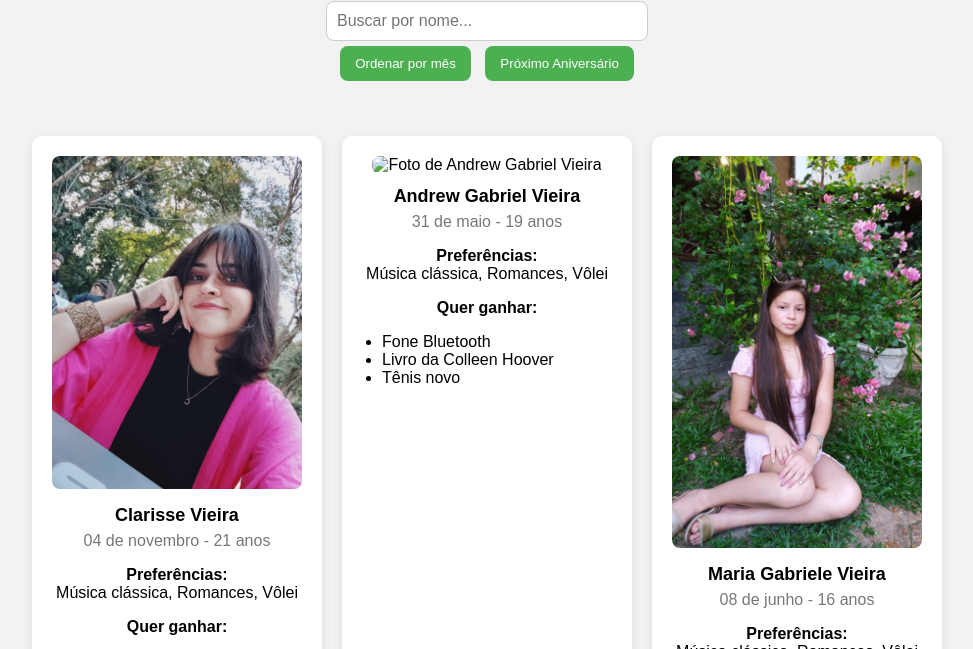
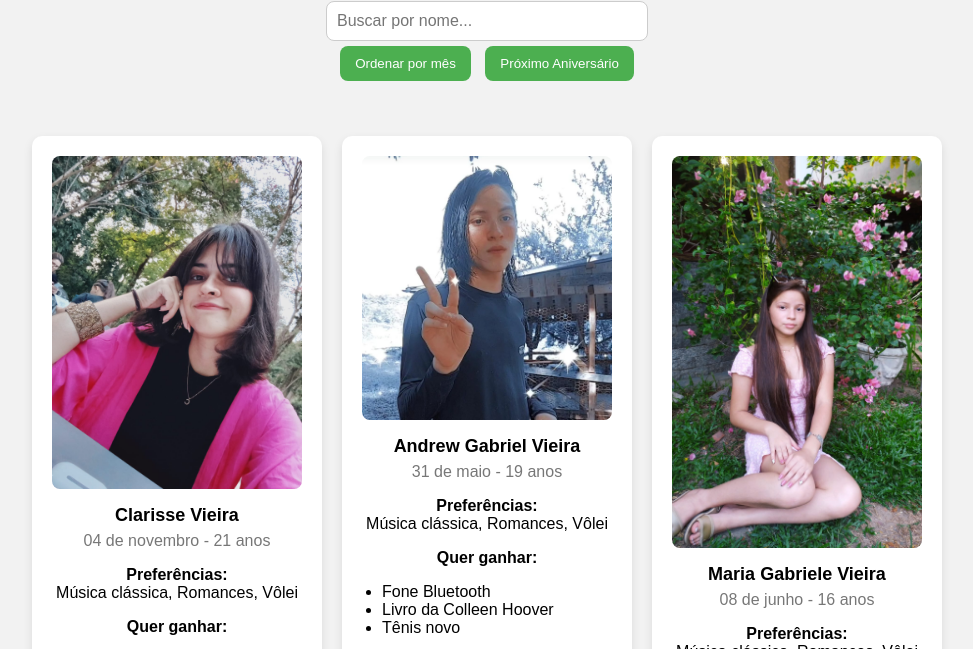
Before and after one commit to glaucopv/projeto-aniversarios, a plain HTML site: page index.html in a window 1280 px wide. Shown: the part 100-749 px from the top of the page, without its empty margins (153-1126 px from the left). Drawn offline with Linux system fonts and the light colour scheme.

Commit message:
update card photos5

```diff
--- a/index.html
+++ b/index.html
@@ -152,7 +152,7 @@
       {
         nome: 'Andrew Gabriel Vieira',
         data: '2006-05-31',
-        foto: 'fotos/gabriel.jpg',
+        foto: 'fotos/gabriel.jpeg',
         preferencias: 'Música clássica, Romances, Vôlei',
         presentes: ['Fone Bluetooth', 'Livro da Colleen Hoover', 'Tênis novo']
       },
```
Also changed, not shown: fotos/gabriel.jpeg (added).
